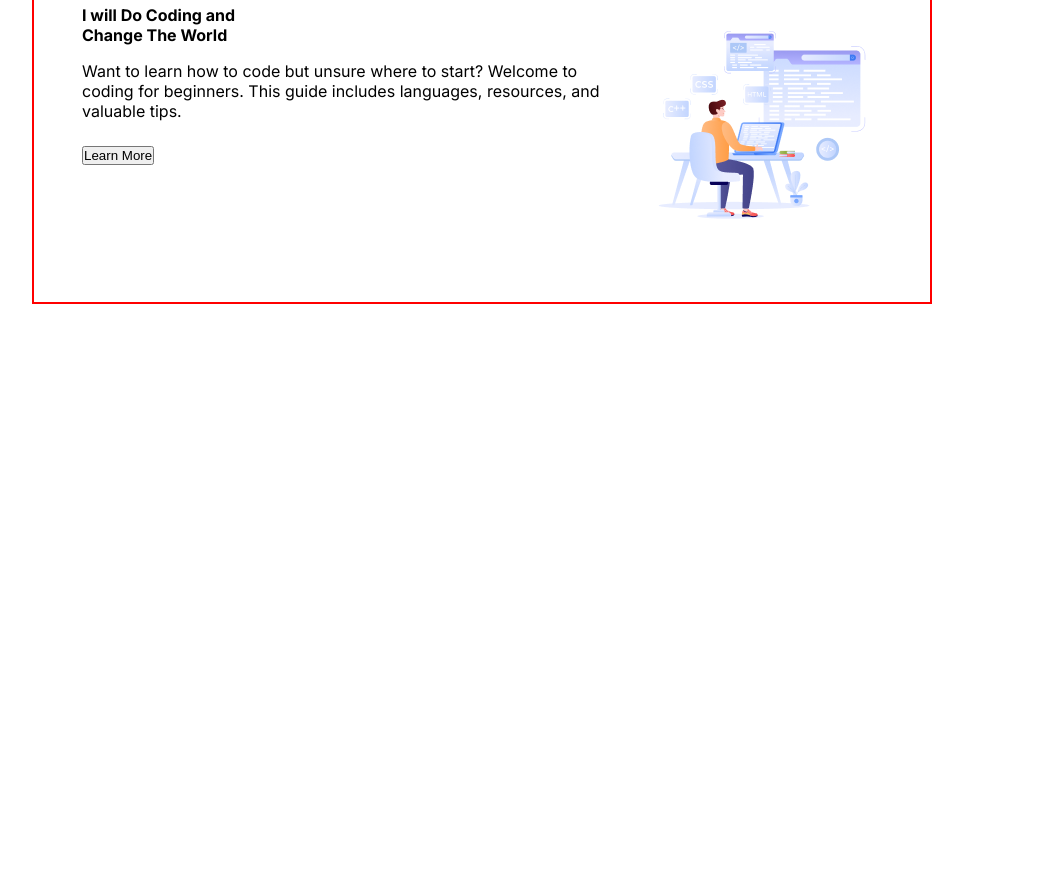
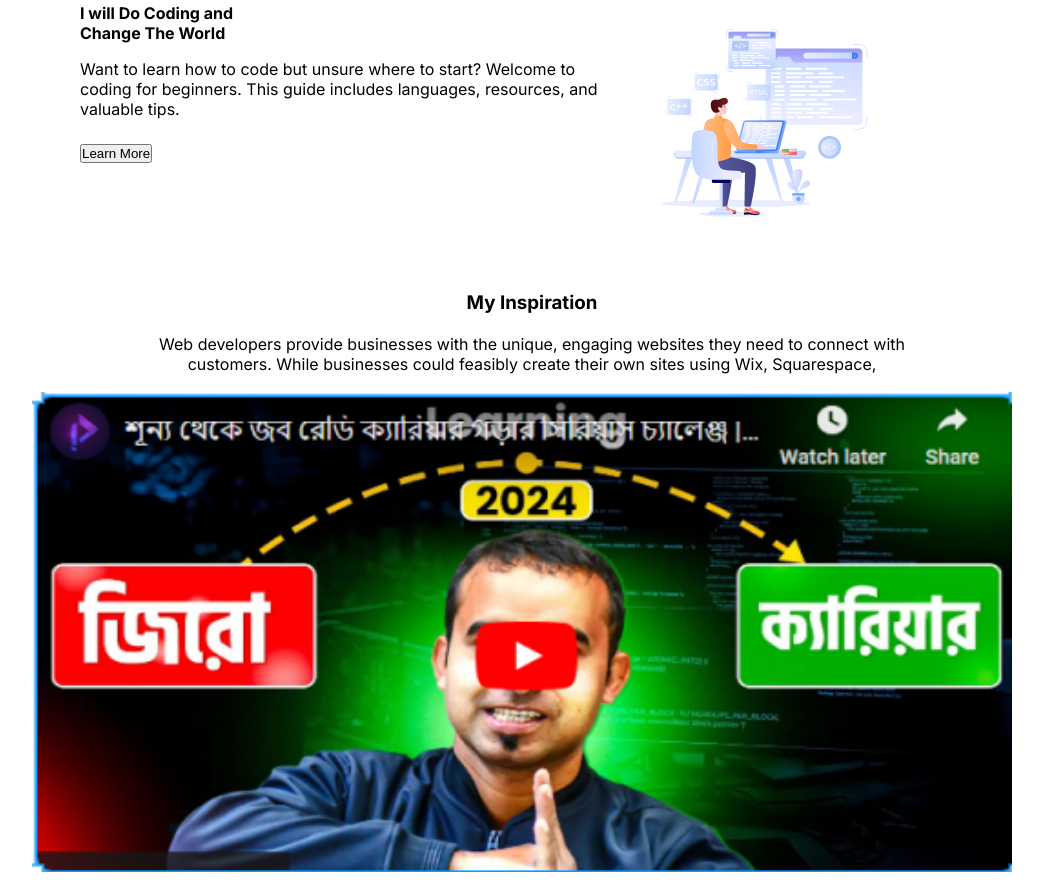
Before and after one commit to Asma253/my-first-assignment, a plain HTML site: page index.html in a window 1280 px wide. Shown: the part 1396-2287 px from the top of the page, without its empty margins (158-1201 px from the left). Before the commit the page ends 1700 px from the top, so only its background shows below. Drawn offline with Linux system fonts and the light colour scheme.

Commit message:
my third assignment push

```diff
--- a/index.html
+++ b/index.html
@@ -58,7 +58,16 @@
 <img src="./assets/Group 4.png" alt="">
 </div>
   </section>
+ <section class="my-inspiration">
+   <div class="inspiration-content">
+    <h3>My Inspiration</h3>
+    <p class="inspiration-description">Web developers provide businesses with the unique, engaging websites they need to connect with customers. While businesses could feasibly create their own sites using Wix, Squarespace,</p>
+</div>
 
+    <img src="Screenshot (2).png" class="youtube-image"alt="https://www.youtube.com/watch?v=p5rKNs3doSo ">
+
+
+ </section>
 
 
     </main>
--- a/styles/style.css
+++ b/styles/style.css
@@ -37,7 +37,7 @@ margin-top: 24px;}
     /* main style  */
 main{width: 900px ;
 height: 1150px;
-border: 2px solid red;
+/* border: 2px solid red; */
 margin: 0 auto ;}
 .why-web-development{ margin: 80px 97px;
 text-align: center;}
@@ -62,3 +62,13 @@ gap: 40px;
 .column-1 .column-2 { width: 60%;}
 .column-description{margin-top: 16px;}
 .learn-more{margin-top: 25px;}
+  /* my inspiration style */
+     .my-inspiration{
+        /* border: 2px solid red;   */
+        width: 1000px ;
+    height: 600px ;}
+        .inspiration-content{ text-align:center ; }
+    .inspiration-description{ padding: 20px 120px 18px ;}
+
+   .youtube-image{ width: 980px ;
+height: 480px; margin: 0 auto;}
```
Also changed, not shown: Screenshot (2).png (added).
